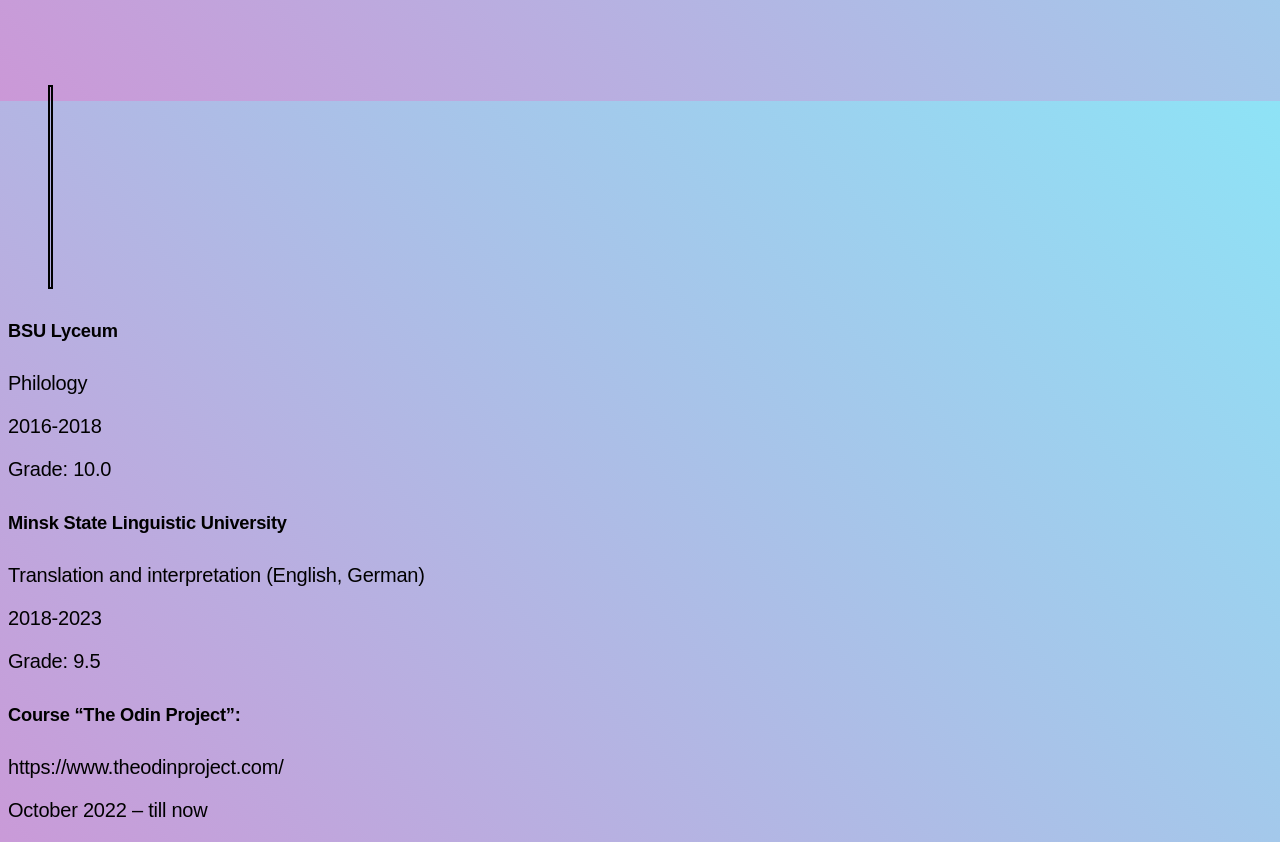
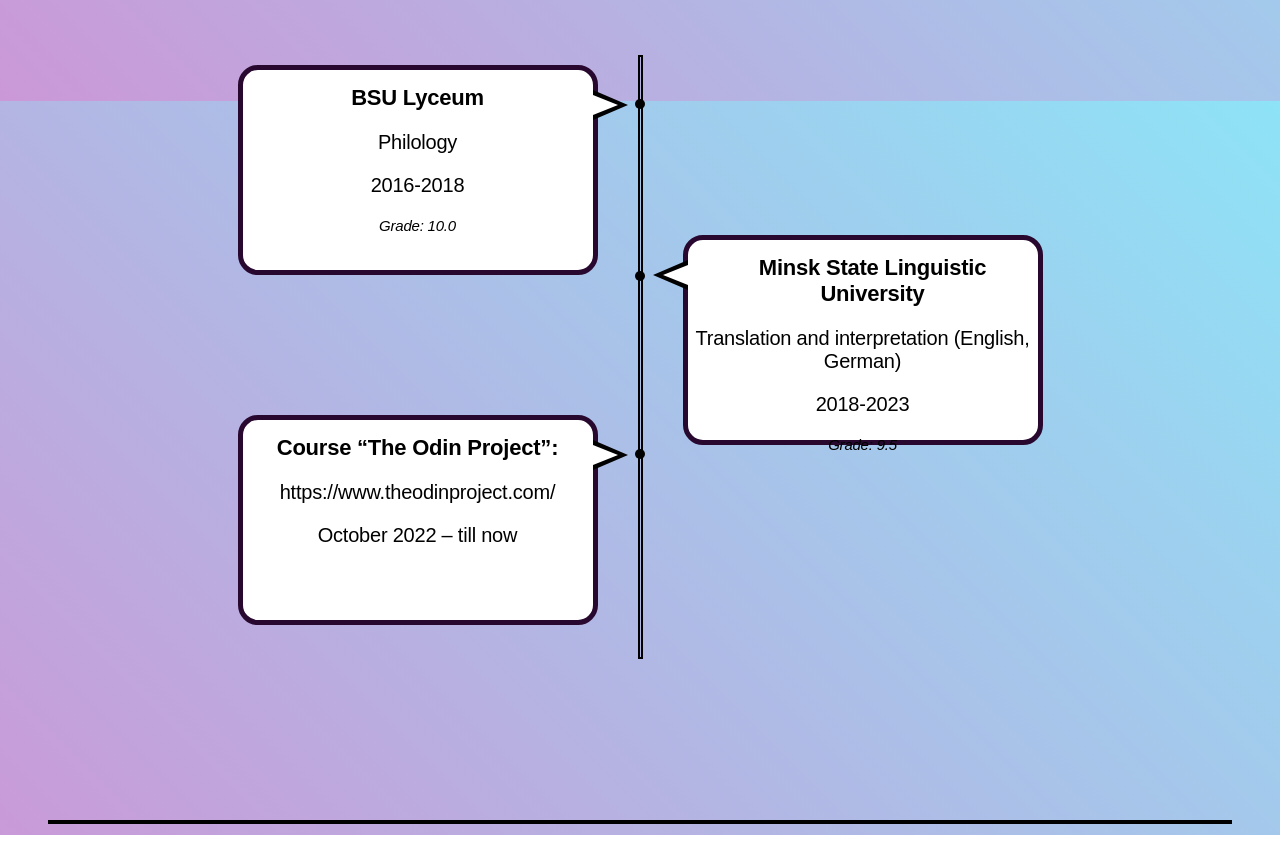
Before and after one commit to katejasinskaja/test-task-js-from-zero-to-hero, a plain HTML site: page index.html in a window 1280 px wide. Shown: the part 699-1541 px from the top of the page. Drawn offline with Linux system fonts and the light colour scheme.

Commit message:
add the layout of Experience section

```diff
--- a/index.html
+++ b/index.html
@@ -32,31 +32,41 @@
         </section>
         <hr>
         <section>
-            <h4>Education</h4>
-            <div id="line-with-dots">
-               <hr class="vertical">
-               <div class="dot"></div>
-               <div class="dot"></div>
-               <div class="dot"></div>
-            </div>
-            <div>
+            <h4 class="section-head">Education</h4>
+            <div class="education">
+              <div class="left-side">
+                 <div class="education-stage">
                    <h5>BSU Lyceum</h5>
                    <p>Philology</p>
                    <p>2016-2018</p>
-                <p>Grade: 10.0</p>
+                   <p class="grade">Grade: 10.0</p>
                  </div>
-            <div>
-                <h5>Minsk State Linguistic University </h5>
-                <p>Translation and interpretation (English, German)</p>
-                <p>2018-2023</p>
-                <p>Grade: 9.5</p>
-            </div>
-            <div>
+                 <div class="education-stage">
                    <h5>Course “The Odin Project”:
                     </h5>
                    <p>https://www.theodinproject.com/</p>
                    <p>October 2022 – till now</p>
                  </div>
+              </div>
+              <div id="line-with-dots">
+
+               <hr class="vertical">
+               <div class="dot first-dot"></div>
+               <div class="dot second-dot"></div>
+               <div class="dot third-dot"></div>
+
+              </div>
+              <div class="right-side">
+                 <div class="education-stage">
+                   <h5 id="university">Minsk State Linguistic University </h5>
+                   <p>Translation and interpretation (English, German)</p>
+                   <p>2018-2023</p>
+                   <p class="grade">Grade: 9.5</p>
+                 </div>
+              </div>
+            </div>
+            <hr>
+
 
 
 
--- a/styles.css
+++ b/styles.css
@@ -1,6 +1,8 @@
 html {
     height: 100vh;
 }
+
+
 body {
 background: linear-gradient(45deg, #cb98d7 0%, #8ee3f6 100%) fixed;
 height: 100vh;
@@ -47,6 +49,7 @@
     margin-top: 100px;
     margin-right: 100px;
     gap: 70px;
+    margin-bottom: 200px;
 }
 h1 {
     font-size: 50px;
@@ -77,9 +80,125 @@
 
 .vertical {
     width: 1px;
-    height: 200px;
+    height: 600px;
+    margin-top: 0px;
+
 }
 
-.dots {
-    list-style-type: circle;
+.education  {
+    display: flex;
+    justify-content: space-between;
+
+
+
 }
+.section-head {
+    display: flex;
+    justify-content: center;
+    text-align: center;
+    margin-bottom: 70px;
+    color:rgb(40, 8, 47);
+}
+.education-stage {
+    background-color: white;
+    width: 350px;
+    height: 200px;
+    border: 5px rgb(40, 8, 47) solid;
+    border-radius: 20px;
+
+}
+
+h5 {
+    text-align: center;
+    margin-top: 15px;
+    margin-bottom: 5px;
+    font-size: 22px;
+}
+
+.grade {
+    font-style: italic;
+    font-size: 15px;
+}
+
+.education-stage p {
+    text-align: center;
+
+}
+
+#university {
+    margin-left: 20px;
+}
+
+.left-side {
+    display: flex;
+    flex-direction: column;
+    gap: 140px;
+    margin-left: auto;
+    margin-top: 10px;
+
+}
+.right-side {
+    margin-right: auto;
+    margin-top: 180px;
+}
+.dot {
+    border-radius: 50%;
+    background-color: black;
+    height: 10px;
+    width: 10px;
+    position: absolute;
+    left: 37.5px;
+    top: 44px;
+}
+
+.second-dot {
+    top: 216px;
+}
+.third-dot {
+    top: 394px;
+
+}
+#line-with-dots {
+    position: relative;
+
+
+}
+.left-side .education-stage {
+    position: relative;
+}
+.left-side .education-stage::before, .left-side .education-stage::after {
+content: '';
+position: absolute;
+left: 350px;
+top: 20px;
+border: 15px solid transparent;
+border-left: 35px black solid;
+
+}
+.left-side .education-stage::after {
+    border: 10px solid transparent;
+    border-left: 25px white solid;
+    top: 25px;
+
+
+}
+
+.right-side .education-stage {
+    position: relative;
+}
+.right-side .education-stage::before, .right-side .education-stage::after {
+content: '';
+position: absolute;
+right: 350px;
+top: 20px;
+border: 15px solid transparent;
+border-right: 35px black solid;
+
+}
+.right-side .education-stage::after {
+    border: 10px solid transparent;
+    border-right: 25px white solid;
+    top: 25px;
+
+
+}
```
Lines whose indentation alone changed are shown as unchanged.
